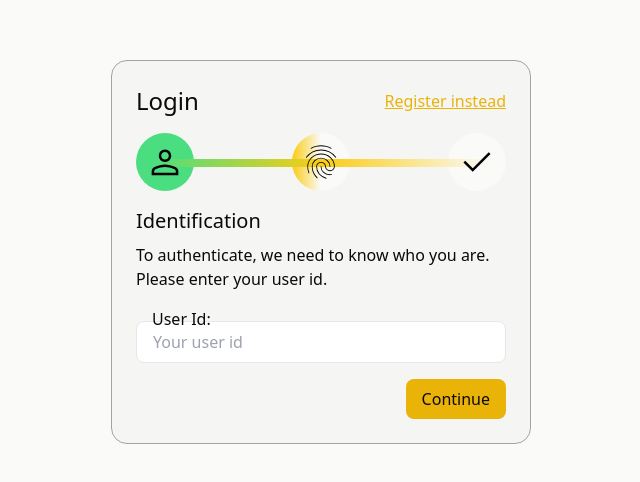
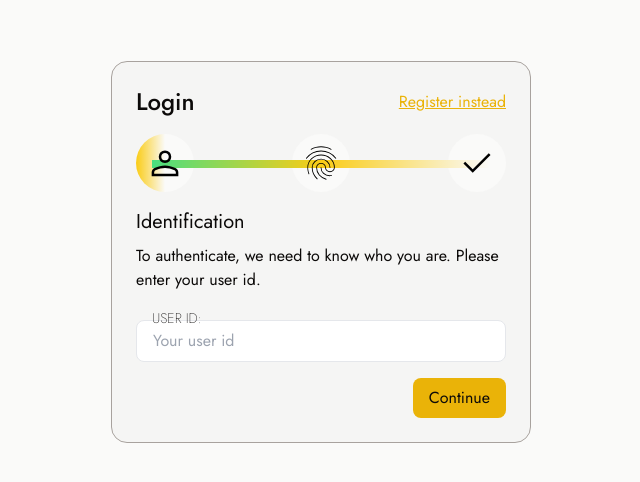
Before and after one commit to Untanky/modern-auth, a Svelte app in the folder client-app/: page / in a window 1280 px wide. Shown: the part 148-630 px from the top of the page, without its empty margins (319-959 px from the left). Built offline with nearby package versions, Linux system fonts and the light colour scheme.

Commit message:
Add 'jost' as the default font

```diff
--- a/client-app/index.html
+++ b/client-app/index.html
@@ -4,6 +4,10 @@
     <meta charset="UTF-8" />
     <link rel="icon" type="image/svg+xml" href="/vite.svg" />
     <meta name="viewport" content="width=device-width, initial-scale=1.0" />
+    <!-- TODO: this is not GDPR conform, fonts should be retrieved locally... -->
+    <link rel="preconnect" href="https://fonts.googleapis.com">
+    <link rel="preconnect" href="https://fonts.gstatic.com" crossorigin>
+    <link href="https://fonts.googleapis.com/css2?family=Jost:ital,wght@0,100;0,200;0,300;0,400;0,500;0,600;0,700;0,800;0,900;1,100;1,200;1,300;1,400;1,500;1,600;1,700;1,800;1,900&family=Rubik:ital,wght@0,300;0,400;1,300;1,400&display=swap" rel="stylesheet">
     <title>Modern Auth</title>
   </head>
   <body>
--- a/client-app/src/app.css
+++ b/client-app/src/app.css
@@ -3,6 +3,8 @@
 @tailwind utilities;
 
 @layer base {
+
+
   :root {
     /* normal colors */
     @apply bg-stone-50 text-stone-950;
--- a/client-app/src/components/AuthenticationProgress.svelte
+++ b/client-app/src/components/AuthenticationProgress.svelte
@@ -3,7 +3,7 @@
   import IdentificationIcon from './icons/Identification.svelte';
   import PersonIcon from './icons/Person.svelte';
 
-  export let progress = 0.33333;
+  export let progress = 0;
 
   const gradient = `bg-gradient-to-r from-green-400 via-yellow-400 to-stone-50`;
   const fullStone = 'bg-stone-50';
--- a/client-app/src/components/forms/Identification.svelte
+++ b/client-app/src/components/forms/Identification.svelte
@@ -18,10 +18,10 @@
     To authenticate, we need to know who you are. Please enter your user id.
   </p>
   <div class="relative mt-4">
-    <label class="dark:bg-stone-800 px-1 left-3 absolute block" for="user-id">
+    <label class="font-extralight text-sm uppercase dark:bg-stone-800 px-1 left-3 absolute block" for="user-id">
       User Id:
     </label>
-    <input class="dark:bg-stone-800 mt-3.5 px-4 py-2 dark:border-stone-600 border rounded-lg w-full" type="text" id="user-id" placeholder="Your user id" />
+    <input class="dark:bg-stone-800 mt-3 px-4 py-2 dark:border-stone-600 border rounded-lg w-full" type="text" id="user-id" placeholder="Your user id" />
   </div>
   <button type="button" on:click={onClick} class="self-end mt-4 btn btn-primary">
     Continue
--- a/client-app/tailwind.config.js
+++ b/client-app/tailwind.config.js
@@ -1,10 +1,13 @@
 /** @type {import('tailwindcss').Config} */
 export default {
   content: [
-    "./index.html",
-    "./src/**/*.{js,ts,svelte}",
+    './index.html',
+    './src/**/*.{js,ts,svelte}',
   ],
   theme: {
+    fontFamily: {
+      sans: ['Jost', 'ui-sans-serif', 'system-ui', '-apple-system', 'BlinkMacSystemFont', 'Segoe UI', 'Roboto', 'Helvetica Neue', 'Arial', 'Noto Sans', 'sans-serif', 'Apple Color Emoji', 'Segoe UI Emoji', 'Segoe UI Symbol', 'Noto Color Emoji']
+    },
     extend: {},
   },
   plugins: [],
```
